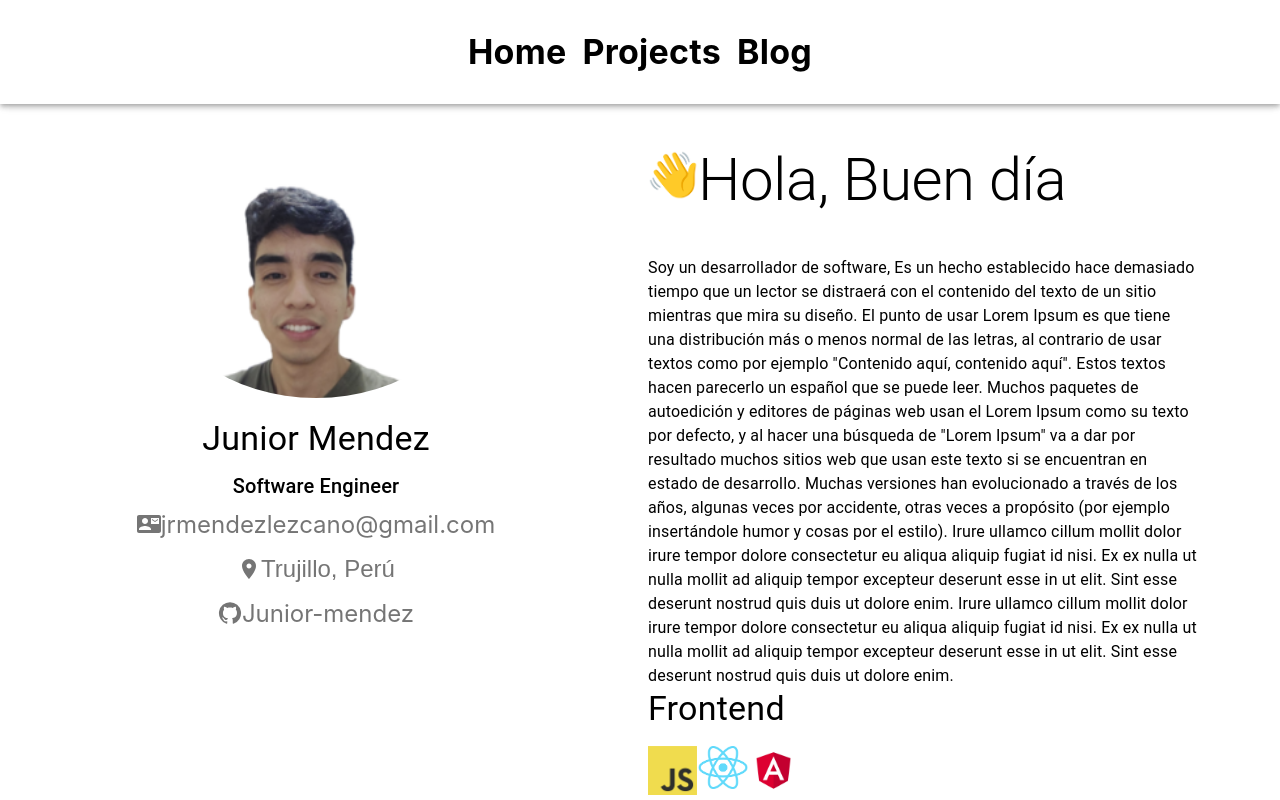
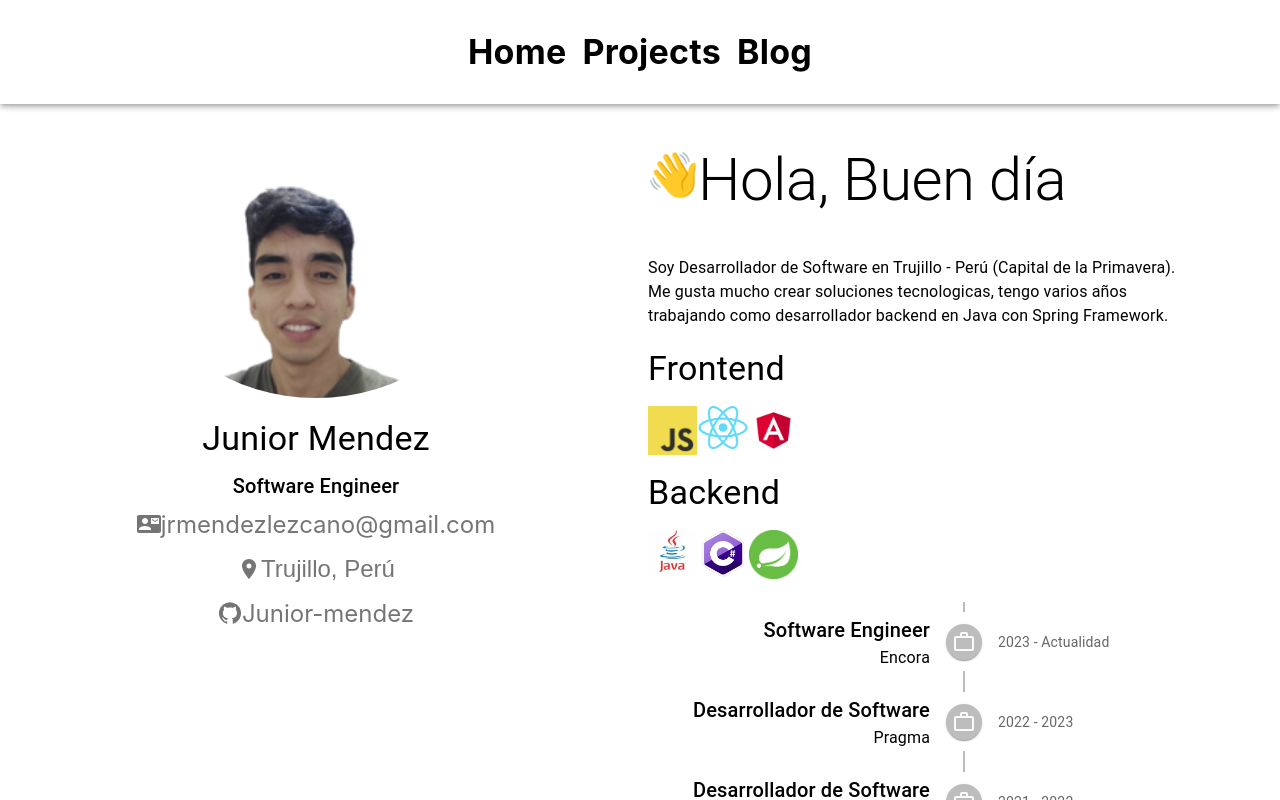
Before and after one commit to Junior-mendez/porfolio, a React (Create React App) app: page /#/ in a window 1280 px wide. Shown: the top 800 px of the page. Built offline with nearby package versions, Linux system fonts and the light colour scheme.

Commit message:
update home

```diff
--- a/src/Home/index.js
+++ b/src/Home/index.js
@@ -65,23 +65,10 @@ export default function Home() {
                         loading="lazy"
                     />
                         Hola, Buen día</Typography>
-                <Typography variant="body1" style={{marginTop:"40px", marginRight:"80px",justifyContent:"center"}}>
-                    Soy un desarrollador de software, Es un hecho establecido hace demasiado tiempo que un lector
-                    se distraerá con el contenido del texto de un sitio mientras que mira su diseño. El punto de
-                    usar Lorem Ipsum es que tiene una distribución más o menos normal de las letras, al contrario
-                     de usar textos como por ejemplo "Contenido aquí, contenido aquí". Estos textos hacen parecerlo
-                     un español que se puede leer. Muchos paquetes de autoedición y editores de páginas web usan el
-                     Lorem Ipsum como su texto por defecto, y al hacer una búsqueda de "Lorem Ipsum" va a dar por
-                     resultado muchos sitios web que usan este texto si se encuentran en estado de desarrollo.
-                     Muchas versiones han evolucionado a través de los años, algunas veces por accidente, otras
-                      veces a propósito (por ejemplo insertándole humor y cosas por el estilo).
-
-                    Irure ullamco cillum mollit dolor irure tempor dolore consectetur eu aliqua aliquip fugiat
-                    id nisi. Ex ex nulla ut nulla mollit ad aliquip tempor excepteur deserunt esse in ut elit.
-                    Sint esse deserunt nostrud quis duis ut dolore enim.
-                    Irure ullamco cillum mollit dolor irure tempor dolore consectetur eu aliqua aliquip fugiat
-                    id nisi. Ex ex nulla ut nulla mollit ad aliquip tempor excepteur deserunt esse in ut elit.
-                    Sint esse deserunt nostrud quis duis ut dolore enim.</Typography>
+                    <Typography variant="body1" style={{marginTop:"40px", marginBottom:"20px", marginRight:"80px",justifyContent:"center"}}>
+                    Soy Desarrollador de Software en Trujillo - Perú (Capital de la Primavera).
+                    Me gusta mucho crear soluciones tecnologicas, tengo varios años trabajando
+                    como desarrollador backend en Java con Spring Framework.</Typography>
                     <Typography variant="h4">Frontend</Typography>
                     <ImageList variant="masonry" cols={3} gap={1} sx={{
                         width: 150,
@@ -142,8 +129,8 @@ export default function Home() {
                         />
                         </ImageListItem>
                     </ImageList>
+                <TimeLineHome></TimeLineHome>
             </Grid>
-            <TimeLineHome></TimeLineHome>
         </Grid>
     );
 
--- a/src/Home/timeline.js
+++ b/src/Home/timeline.js
@@ -16,7 +16,7 @@ import WorkOutlineIcon from '@mui/icons-material/WorkOutline';
 
 export default function TimeLineHome() {
     return (
-        <Timeline >
+        <Timeline position='left'>
             <TimelineItem>
                 <TimelineOppositeContent
                     sx={{ m: 'auto 0' }}
--- a/src/Projects/index.js
+++ b/src/Projects/index.js
@@ -28,7 +28,7 @@ export default function Projects() {
                     Projects
                 </Typography>
                 <Typography style={{
-                marginTop:"20px"
+                marginTop:"2cc0px"
             }}>Algunos de los proyectos que he construido o de los que he sido parte.</Typography>
             </Grid>
             <Grid item  xs={16} md={8} style={{
```
Lines whose indentation alone changed are shown as unchanged.
